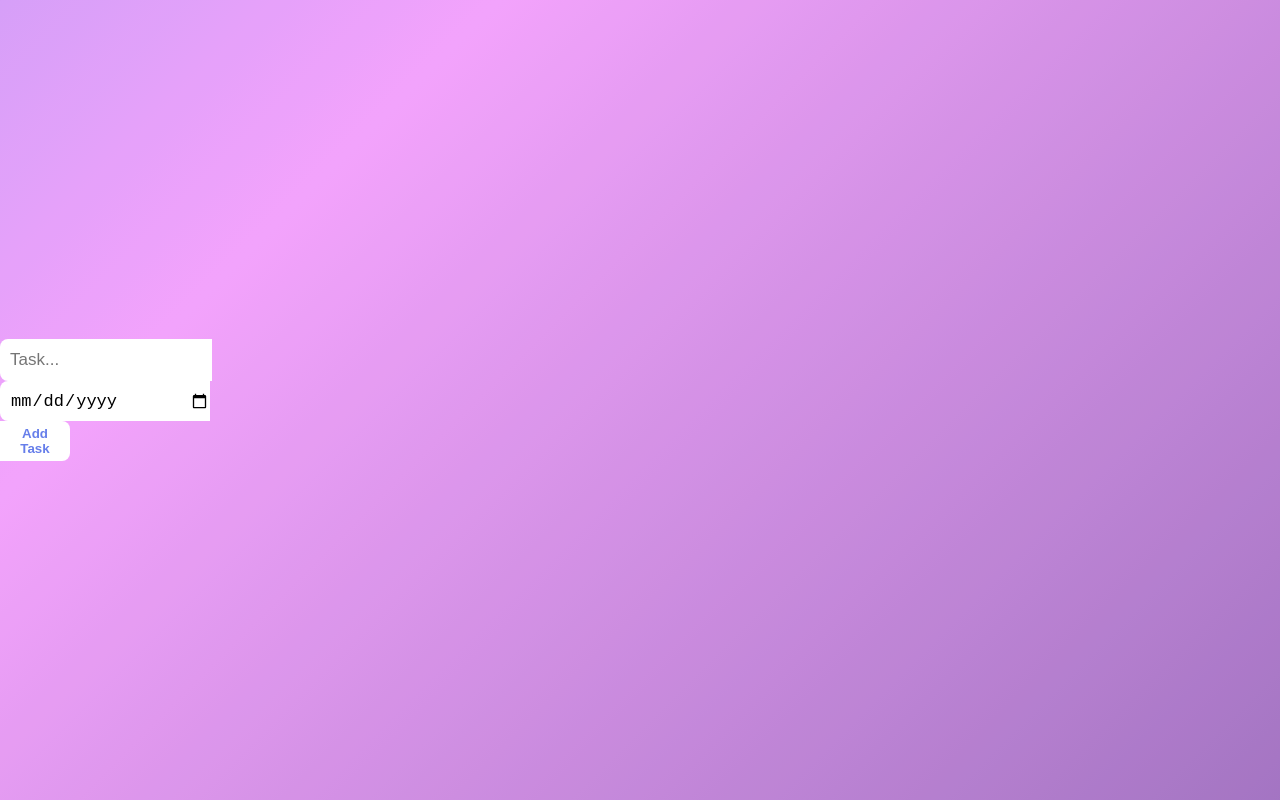
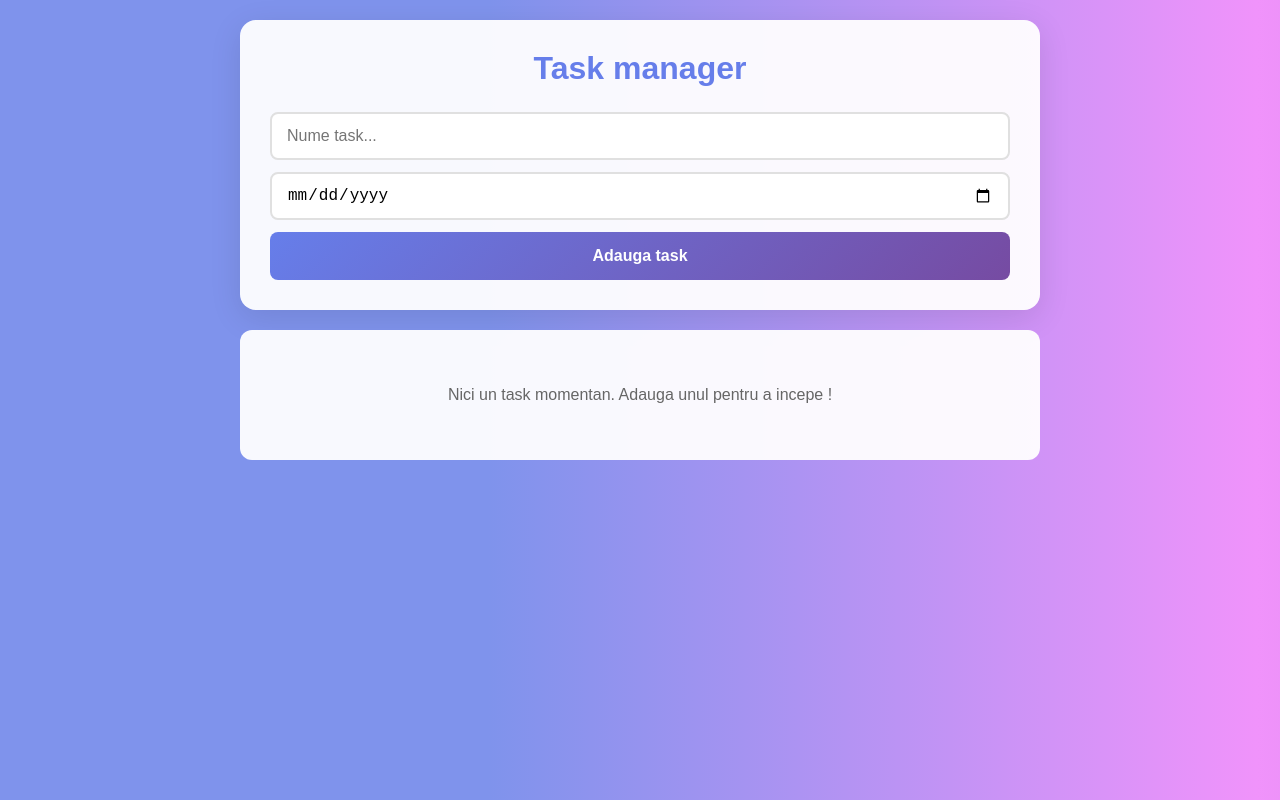
Before and after one commit to Carstea-Sebastian/ReactAppExample, a React (Create React App) app: page / in a window 1280 px wide. Built offline with nearby package versions, Linux system fonts and the light colour scheme.

Commit message:
Adaugare functionalitati

```diff
--- a/src/App.css
+++ b/src/App.css
@@ -1,7 +1,12 @@
+* {
+  box-sizing: border-box;
+}
+
 body {
   margin: 0;
   padding: 0;
-  background: linear-gradient(135deg, #667eea 0%, #f093fb 50%, #764ba2 100%);
+  background: linear-gradient(90deg, #7f93ec 20%, #f093fb 50%, #764ba2 100%);
+  font-family: Arial, Helvetica, sans-serif;
   background-size: 200% 200%;
   animation: gradientMove 6s ease infinite;
 }
@@ -22,102 +27,359 @@ body {
   display: flex;
   flex-direction: column;
   align-items: center;
+  min-height: 100vh;
   width: 100vw;
-  height: 100vh;
-  font-family: Arial, Helvetica, sans-serif;
+  padding: 20px;
 }
 
 .header {
-  flex: 30%;
   width: 100%;
-  display: flex;
-  justify-content: center;
-  align-items: center;
-  background: rgba(255, 255, 255, 0.15);
+  max-width: 800px;
+  background: rgba(255, 255, 255, 0.95);
+  border-radius: 16px;
+  padding: 30px;
+  box-shadow: 0 8px 32px rgba(0, 0, 0, 0.1);
+  margin-bottom: 20px;
 }
 
-.header .inputContainer {
+.title {
+  margin: 0 0 25px 0;
+  text-align: center;
+  color: #667eea;
+  font-size: 32px;
+}
+
+.inputContainer {
   display: flex;
   flex-direction: column;
+  gap: 12px;
 }
 
-.header input {
-  width: 200px;
-  height: 40px;
-  padding-left: 10px;
-  font-size: 17px;
-  border: none;
-  border-radius: 8px 0 0 8px;
+.input-task,
+.input-date,
+.input-category,
+.select-priority {
+  width: 100%;
+  height: 48px;
+  padding: 0 15px;
+  font-size: 16px;
+  border: 2px solid #e0e0e0;
+  border-radius: 8px;
+  outline: none;
+  transition: border-color 0.3s;
+}
+
+.input-task:focus,
+.input-date:focus,
+.input-category:focus,
+.select-priority:focus {
+  border-color: #667eea;
+}
+
+.select-priority {
+  cursor: pointer;
   background: white;
 }
 
-.header button {
-  width: 70px;
-  height: 40px;
+.btn-add {
+  height: 48px;
   border: none;
-  border-radius: 0 8px 8px 0;
+  border-radius: 8px;
+  background: linear-gradient(135deg, #667eea 0%, #764ba2 100%);
+  color: white;
+  font-size: 16px;
+  font-weight: 600;
   cursor: pointer;
+  transition: transform 0.2s, box-shadow 0.2s;
+}
+
+.btn-add:hover {
+  transform: translateY(-2px);
+  box-shadow: 0 4px 12px rgba(102, 126, 234, 0.4);
+}
+
+.stats {
+  display: flex;
+  justify-content: space-around;
+  margin-top: 25px;
+  padding-top: 25px;
+  border-top: 2px solid #e0e0e0;
+}
+
+.stat-item {
+  display: flex;
+  flex-direction: column;
+  align-items: center;
+  gap: 5px;
+}
+
+.stat-number {
+  font-size: 28px;
+  font-weight: bold;
+  color: #667eea;
+}
+
+.stat-label {
+  font-size: 14px;
+  color: #666;
+}
+
+.controls {
+  width: 100%;
+  max-width: 800px;
+  background: rgba(255, 255, 255, 0.95);
+  border-radius: 16px;
+  padding: 20px;
+  box-shadow: 0 8px 32px rgba(0, 0, 0, 0.1);
+  margin-bottom: 20px;
+}
+
+.search-box {
+  display: flex;
+  align-items: center;
+  gap: 10px;
+  padding: 12px;
+  background: #f5f5f5;
+  border-radius: 8px;
+  margin-bottom: 15px;
+}
+
+.search-input {
+  flex: 1;
+  border: none;
+  background: transparent;
+  outline: none;
+  font-size: 16px;
+}
+
+.filter-controls {
+  display: flex;
+  justify-content: space-between;
+  align-items: center;
+  gap: 15px;
+  margin-bottom: 15px;
+  flex-wrap: wrap;
+}
+
+.filter-group {
+  display: flex;
+  gap: 10px;
+  align-items: center;
+}
+
+.filter-icon {
+  font-size: 18px;
+}
+
+.filter-group button {
+  padding: 8px 16px;
+  border: 2px solid #e0e0e0;
   background: white;
-  color: #667eea;
-  font-weight: 600;
+  border-radius: 6px;
+  cursor: pointer;
+  transition: all 0.3s;
+}
+
+.filter-group button.active {
+  background: #667eea;
+  color: white;
+  border-color: #667eea;
+}
+
+.sort-select {
+  padding: 8px 12px;
+  border: 2px solid #e0e0e0;
+  border-radius: 6px;
+  cursor: pointer;
+  outline: none;
+}
+
+.bulk-actions {
+  display: flex;
+  gap: 10px;
+  justify-content: flex-end;
+}
+
+.btn-clear,
+.btn-clear-all {
+  padding: 8px 16px;
+  border: none;
+  border-radius: 6px;
+  cursor: pointer;
   transition: opacity 0.3s;
 }
 
-.header button:hover {
+.btn-clear {
+  background: #fbbf24;
+  color: white;
+}
+
+.btn-clear-all {
+  background: #f87171;
+  color: white;
+}
+
+.btn-clear:hover,
+.btn-clear-all:hover {
   opacity: 0.8;
 }
 
 .todoList {
-  flex: 70%;
   width: 100%;
+  max-width: 800px;
   display: flex;
   flex-direction: column;
-  align-items: center;
-  padding-top: 50px;
+  gap: 12px;
+}
+
+.empty-state {
+  background: rgba(255, 255, 255, 0.95);
+  border-radius: 12px;
+  padding: 40px;
+  text-align: center;
+  color: #666;
 }
 
 .task {
   display: flex;
-  width: 500px;
-  height: 50px;
-  margin: 15px;
+  align-items: center;
+  background: white;
+  border-radius: 12px;
+  padding: 15px;
+  box-shadow: 0 2px 8px rgba(0, 0, 0, 0.1);
+  transition: transform 0.2s, box-shadow 0.2s;
+  position: relative;
+  overflow: hidden;
 }
 
-.task .content {
-  flex: 80%;
-  height: 100%;
-  display: flex;
-  justify-content: center;
-  align-items: center;
+.task:hover {
+  transform: translateY(-2px);
+  box-shadow: 0 4px 12px rgba(0, 0, 0, 0.15);
 }
 
-.task .content span {
-  display: grid;
-  place-items: center;
-  width: 100%;
-  height: 100%;
-  font-size: 18px;
-  background: white;
-  border-right: 1px solid #e0e0e0;
-  color: #667eea;
+.task.completed {
+  opacity: 0.6;
+}
+
+.priority-indicator {
+  position: absolute;
+  left: 0;
+  top: 0;
+  bottom: 0;
+  width: 4px;
+}
+
+.task-checkbox {
+  margin-left: 10px;
+  margin-right: 15px;
+}
+
+.task-checkbox input {
+  width: 20px;
+  height: 20px;
+  cursor: pointer;
+}
+
+.content {
+  flex: 1;
+  display: flex;
+  gap: 15px;
+  align-items: center;
+  flex-wrap: wrap;
+}
+
+.content span {
+  font-size: 16px;
+  color: #333;
+}
+
+.content .line-through {
+  text-decoration: line-through;
+  color: #999;
+}
+
+.deadline {
+  color: #764ba2 !important;
   font-weight: 600;
 }
 
-.task .content span:last-child {
-  border-right: none;
+.category {
+  padding: 4px 12px;
+  background: #e0e7ff;
+  color: #667eea;
+  border-radius: 12px;
+  font-size: 14px !important;
+  font-weight: 500;
 }
 
-.task button {
-  flex: 20%;
-  height: 100%;
-  border: none;
-  border-radius: 0 8px 8px 0;
-  background: #f5576c;
-  color: white;
-  cursor: pointer;
-  transition: opacity 0.3s;
+.edit-input {
+  flex: 1;
+  padding: 8px;
+  border: 2px solid #667eea;
+  border-radius: 6px;
+  outline: none;
+  font-size: 16px;
 }
 
-.task button:hover {
+.task-actions {
+  display: flex;
+  gap: 8px;
+}
+
+.task-actions button {
+  width: 36px;
+  height: 36px;
+  border: none;
+  border-radius: 6px;
+  cursor: pointer;
+  display: flex;
+  align-items: center;
+  justify-content: center;
+  transition: opacity 0.3s;
+  font-size: 18px;
+}
+
+.task-actions button:hover {
   opacity: 0.8;
 }
+
+.btn-edit {
+  background: #fbbf24;
+  color: white;
+}
+
+.btn-delete {
+  background: #f87171;
+  color: white;
+}
+
+.btn-check {
+  background: #4ade80;
+  color: white;
+}
+
+.btn-cancel {
+  background: #94a3b8;
+  color: white;
+}
+
+@media (max-width: 768px) {
+  .App {
+    padding: 10px;
+  }
+
+  .header,
+  .controls,
+  .todoList {
+    max-width: 100%;
+  }
+
+  .filter-controls {
+    flex-direction: column;
+    align-items: stretch;
+  }
+
+  .sort-select {
+    width: 100%;
+  }
+}
--- a/src/App.tsx
+++ b/src/App.tsx
@@ -1,60 +1,148 @@
-import React,{FC,ChangeEvent, useState} from 'react';
+import React, { useState, useEffect } from 'react';
 import './App.css';
 import { ITask } from './Interfaces';
 import TodoTask from './Components/TodoTask';
 
-const App:FC=() =>{
-  const [task, setTask]=useState<string>("");
-  const [deadline, setDeadline]=useState<string>("");
-  const [todoList, setTodoList]=useState<ITask[]>([]);
+const App = () => {
+  const [task, setTask] = useState("");
+  const [deadline, setDeadline] = useState("");
+  const [todoList, setTodoList] = useState<ITask[]>([]);
 
-  const handleChange = (event:ChangeEvent<HTMLInputElement>): void =>{
-   if(event.target.name==="task"){
-        setTask(event.target.value)
-   }else{
-    setDeadline(event.target.value);
+  useEffect(() => {
+    const saved = localStorage.getItem('todoList');
+    if (saved) {
+      try {
+        setTodoList(JSON.parse(saved));
+      } catch (error) {
+        console.error('Eroare:', error);
       }
     }
+  }, []);
 
-  const addTask=():void=>{
-    const newTask={taskName:task,deadline:deadline};
-    setTodoList([...todoList,newTask]);
+  useEffect(() => {
+    if (todoList.length > 0) {
+      localStorage.setItem('todoList', JSON.stringify(todoList));
+    }
+  }, [todoList]);
+
+  const addTask = () => {
+    if (task.trim() && deadline) {
+      const newTask: ITask = {
+        id: Date.now().toString(),
+        taskName: task.trim(),
+        deadline: deadline,
+        completed: false
+      };
+      setTodoList([...todoList, newTask]);
       setTask("");
       setDeadline("");
     }
+  };
 
-  const completeTask = (taskNameToDelete:string):void=>{
-    setTodoList(todoList.filter((task)=>{
-      return task.taskName !== taskNameToDelete;
-    }))
+  const deleteTask = (id: string) => {
+    if (window.confirm('Esti sigur ca vrei sa elimini acest task?')) {
+      setTodoList(todoList.filter(t => t.id !== id));
     }
+  };
+
+  const toggleComplete = (id: string) => {
+    setTodoList(todoList.map(t =>
+      t.id === id ? { ...t, completed: !t.completed } : t
+    ));
+  };
+
+  const clearCompleted = () => {
+    const completedCount = todoList.filter(t => t.completed).length;
+    if (completedCount > 0 && window.confirm(`Elimina ${completedCount} task-uri completate?`)) {
+      setTodoList(todoList.filter(t => !t.completed));
+    }
+  };
+
+  const stats = {
+    total: todoList.length,
+    active: todoList.filter(t => !t.completed).length,
+    completed: todoList.filter(t => t.completed).length
+  };
+
+  const sortedTasks = [...todoList].sort((a, b) => {
+    if (a.completed !== b.completed) {
+      return a.completed ? 1 : -1;
+    }
+    return new Date(a.deadline).getTime() - new Date(b.deadline).getTime();
+  });
 
   return (
-    <div className='App'>
+    <div className="App">
       <div className="header">
+        <h1 className="title">Task manager</h1>
+
         <div className="inputContainer">
           <input
             type="text"
-          placeholder="Task..."
-          name='task'
+            placeholder="Nume task..."
+            name="task"
             value={task}
-          onChange={handleChange}/>
+            onChange={(e) => setTask(e.target.value)}
+            onKeyPress={(e) => e.key === 'Enter' && addTask()}
+            className="input-task"
+          />
           <input
             type="date"
-          placeholder='Deadline'
             name="deadline"
             value={deadline}
-          onChange={handleChange}/>
-          <button onClick={addTask}>Add Task</button>
+            onChange={(e) => setDeadline(e.target.value)}
+            min={new Date().toISOString().split('T')[0]}
+            className="input-date"
+          />
+          <button onClick={addTask} className="btn-add">
+            Adauga task
+          </button>
         </div>
+
+        {stats.total > 0 && (
+          <div className="stats">
+            <div className="stat-item">
+              <span className="stat-number">{stats.total}</span>
+              <span className="stat-label">Total</span>
+            </div>
+            <div className="stat-item">
+              <span className="stat-number">{stats.active}</span>
+              <span className="stat-label">Active</span>
+            </div>
+            <div className="stat-item">
+              <span className="stat-number">{stats.completed}</span>
+              <span className="stat-label">Completed</span>
+            </div>
+          </div>
+        )}
+
+        {stats.completed > 0 && (
+          <div style={{ marginTop: '15px', textAlign: 'center' }}>
+            <button onClick={clearCompleted} className="btn-clear">
+              Elimina task-uri ({stats.completed})
+            </button>
+          </div>
+        )}
+      </div>
+
       <div className="todoList">
-          {todoList.map((task: ITask,key:number)=>{
-            return<TodoTask key={key} task={task} completeTask={completeTask}/>;
-          })}
+        {sortedTasks.length === 0 ? (
+          <div className="empty-state">
+            <p>Nici un task momentan. Adauga unul pentru a incepe !</p>
           </div>
+        ) : (
+          sortedTasks.map(task => (
+            <TodoTask
+              key={task.id}
+              task={task}
+              deleteTask={deleteTask}
+              toggleComplete={toggleComplete}
+            />
+          ))
+        )}
       </div>
     </div>
   );
-}
+};
 
 export default App;
```
Also changed, not shown: src/Components/TodoTask.tsx (+52 -15 lines), src/Interfaces.ts (+11 -3 lines). Lines whose indentation alone changed are shown as unchanged.
